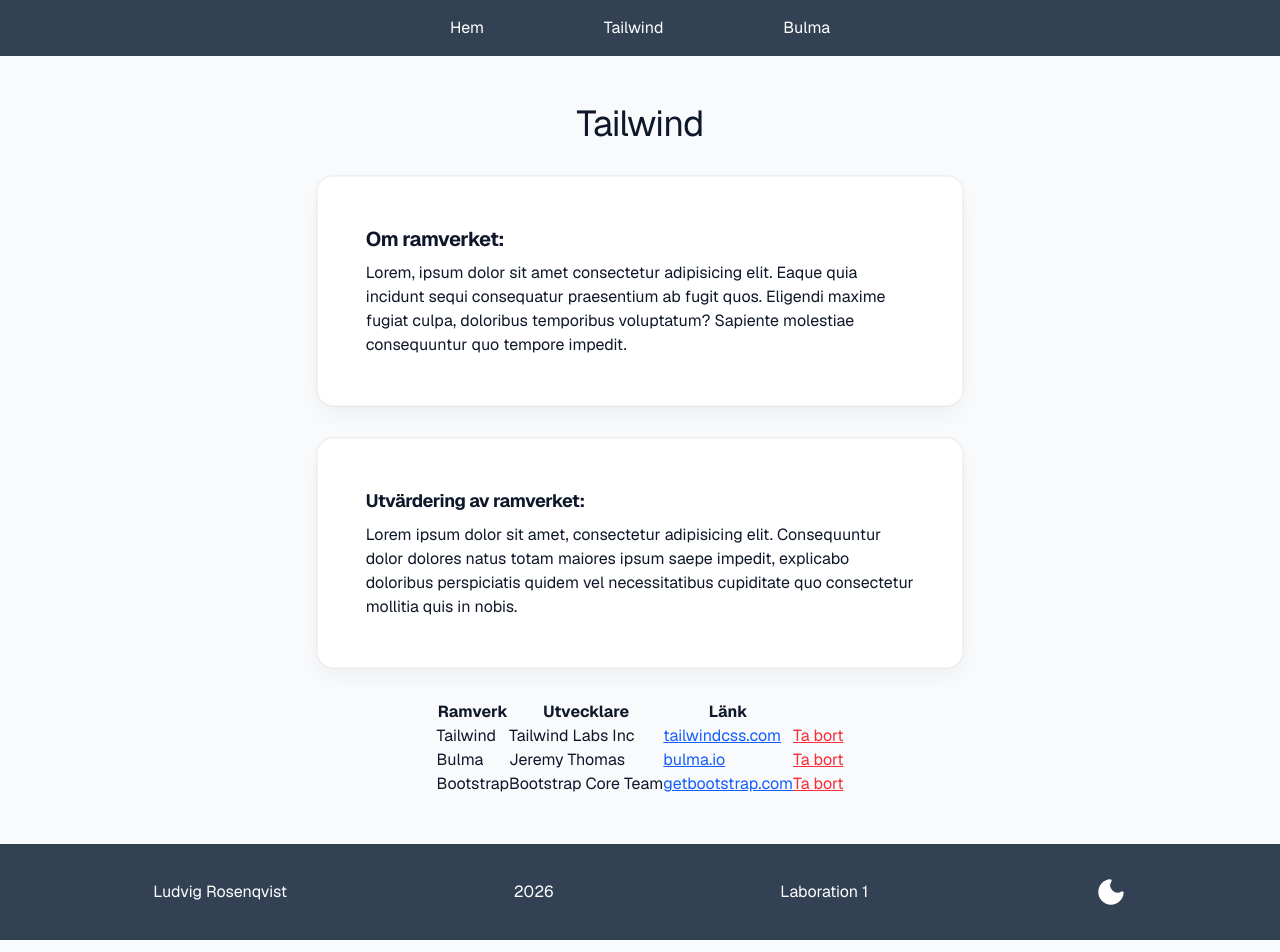
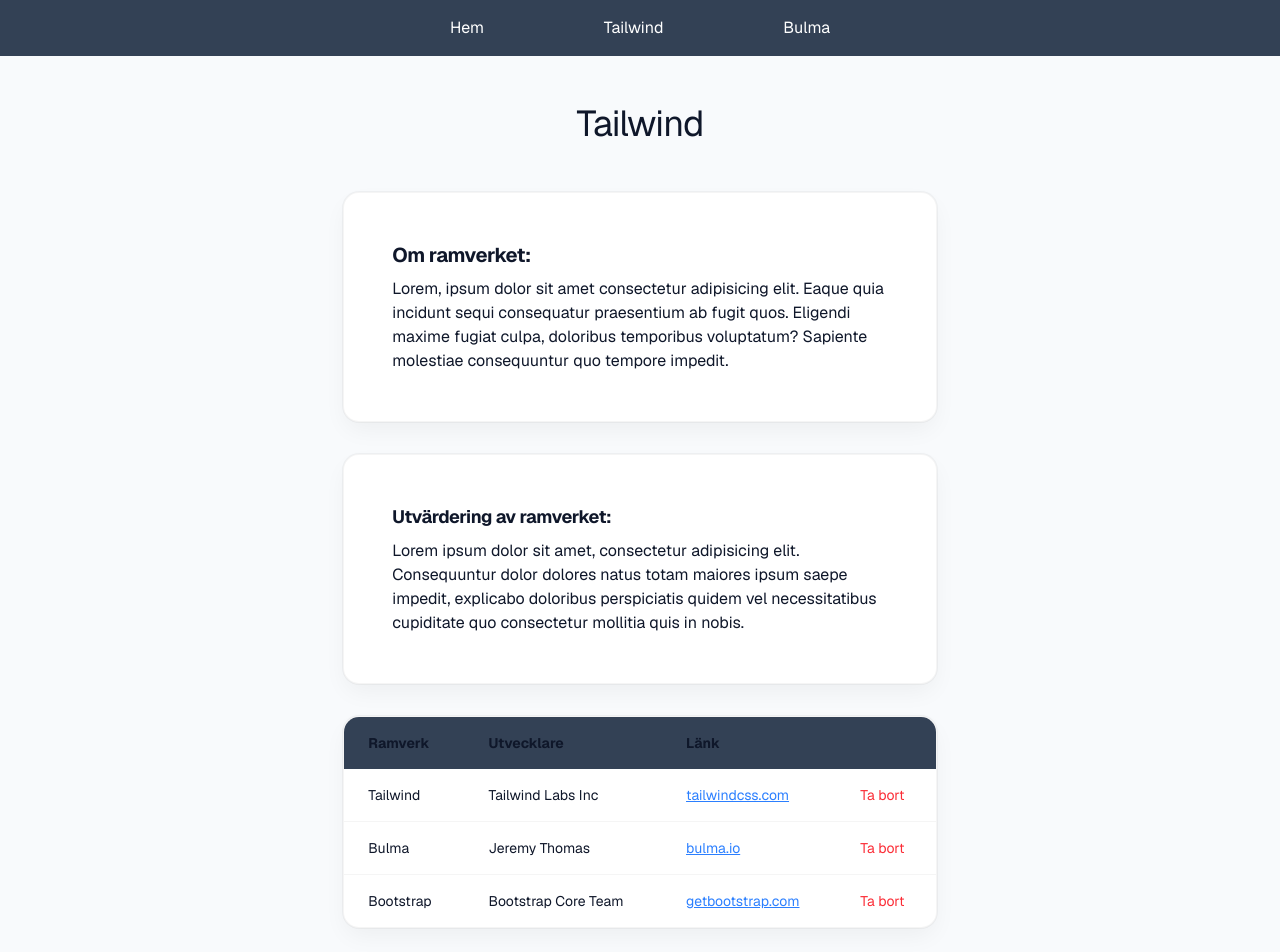
Before and after one commit to CLR2001/dt193g-laboration1, a Vue app: page /tailwind in a window 1280 px wide. Shown: the top 952 px of the page. Built offline with nearby package versions, Linux system fonts and the light colour scheme.

Commit message:
completed design for tailwind table and added function to reset table data

```diff
--- a/src/components/FooterBulma.vue
+++ b/src/components/FooterBulma.vue
@@ -1,5 +1,4 @@
 <script setup lang="ts">
-import { ref } from 'vue'
 import ToggleThemeButton from './ToggleThemeButton.vue'
 </script>
 
--- a/src/components/FooterTailwind.vue
+++ b/src/components/FooterTailwind.vue
@@ -1,5 +1,4 @@
 <script setup lang="ts">
-import { ref } from 'vue'
 import ToggleThemeButton from './ToggleThemeButton.vue'
 </script>
 
--- /dev/null
+++ b/src/components/FormBulma.vue
@@ -0,0 +1,7 @@
+<script setup lang="ts"></script>
+
+<template>
+  <div></div>
+</template>
+
+<style scoped></style>
--- a/src/components/HeaderBulma.vue
+++ b/src/components/HeaderBulma.vue
@@ -1,6 +1,4 @@
-<script setup>
-import { ref } from 'vue'
-</script>
+<script setup></script>
 
 <template>
   <header>
--- a/src/components/HeaderTailwind.vue
+++ b/src/components/HeaderTailwind.vue
@@ -1,6 +1,4 @@
-<script setup>
-import { ref } from 'vue'
-</script>
+<script setup></script>
 
 <template>
   <header>
--- a/src/components/TailwindForm.vue
+++ b/src/components/TableBulma.vue
@@ -19,12 +19,12 @@ const { tableData, deleteRow } = tableDataHandler()
           <td>{{ row.framework }}</td>
           <td>{{ row.developer }}</td>
           <td>
-            <a :href="row.url" target="_blank" class="text-blue-600 underline">
+            <a :href="row.url" target="_blank" class="">
               {{ row.linkText }}
             </a>
           </td>
           <td>
-            <button @click="deleteRow(row.id)" class="cursor-pointer text-red-500 underline">Ta bort</button>
+            <button @click="deleteRow(row.id, row.framework)" class="">Ta bort</button>
           </td>
         </tr>
       </tbody>
--- /dev/null
+++ b/src/components/TableTailwind.vue
@@ -0,0 +1,49 @@
+<script setup lang="ts">
+import { tableDataHandler } from '@/composables/tableDataHandler'
+const { tableData, deleteRow, resetTable } = tableDataHandler()
+</script>
+
+<template>
+  <div
+    class="border-border-line bg-card-surface w-full overflow-hidden overflow-x-auto rounded-2xl border shadow-(--shadow-card)"
+  >
+    <table class="box-border w-full table-auto border-collapse text-left text-sm">
+      <thead class="bg-brand-primary">
+        <tr>
+          <th class="px-6 py-4 whitespace-nowrap">Ramverk</th>
+          <th class="px-6 py-4 whitespace-nowrap">Utvecklare</th>
+          <th class="px-6 py-4 whitespace-nowrap">Länk</th>
+          <th class="px-6 py-4 whitespace-nowrap"></th>
+        </tr>
+      </thead>
+      <tbody class="divide-border-line divide-y">
+        <tr
+          v-for="row in tableData"
+          :key="row.id"
+          class="transition-colors duration-150 hover:bg-[color-mix(in_srgb,var(--color-card-surface)_98%,white)]"
+        >
+          <td class="px-6 py-4 whitespace-nowrap">{{ row.framework }}</td>
+          <td class="px-6 py-4 whitespace-nowrap">{{ row.developer }}</td>
+          <td class="px-6 py-4 whitespace-nowrap">
+            <a :href="row.url" target="_blank" class="text-blue-500 underline hover:text-blue-700">
+              {{ row.linkText }}
+            </a>
+          </td>
+          <td class="px-6 py-4 whitespace-nowrap">
+            <button @click="deleteRow(row.id, row.framework)" class="cursor-pointer text-red-500 hover:text-red-700">
+              Ta bort
+            </button>
+          </td>
+        </tr>
+      </tbody>
+    </table>
+  </div>
+  <button
+    @click="resetTable"
+    class="border-border-line bg-brand-primary cursor-pointer rounded-2xl border px-6 py-4 shadow-(--shadow-card) transition-transform duration-150 hover:scale-105"
+  >
+    Återställ tabellen
+  </button>
+</template>
+
+<style scoped></style>
--- a/src/composables/tableDataHandler.ts
+++ b/src/composables/tableDataHandler.ts
@@ -60,9 +60,19 @@ export function tableDataHandler() {
     tableData.value.push(newRow)
   }
 
-  const deleteRow = (id: string) => {
-    tableData.value = tableData.value.filter((row) => row.id !== id)
+  const deleteRow = (id: string, framework: string) => {
+    const userConfirm = confirm(`Är du säker att du vill radera ramverket '${framework}' från tabellen?`)
+    if (userConfirm) {
+      tableData.value = tableData.value.filter((row) => row.id !== id)
+    }
   }
 
-  return { tableData, addRow, deleteRow }
+  const resetTable = () => {
+    const userConfirm = confirm(`Är du säker att du vill återställa hela tabellen?`)
+    if (userConfirm) {
+      tableData.value = initializeData()
+    }
+  }
+
+  return { tableData, addRow, deleteRow, resetTable }
 }
--- a/src/views/BulmaView.vue
+++ b/src/views/BulmaView.vue
@@ -1,14 +1,33 @@
 <script setup>
-import { ref } from 'vue'
 import HeaderBulma from '@/components/HeaderBulma.vue'
 import FooterBulma from '@/components/FooterBulma.vue'
+import TableBulma from '@/components/TableBulma.vue'
 </script>
 
 <template>
   <div class="">
     <HeaderBulma></HeaderBulma>
-    <main></main>
+    <main>
+      <h1 class="">Bulma</h1>
+      <section class="">
+        <h2 class=""><b>Om ramverket:</b></h2>
+        <p>
+          Lorem, ipsum dolor sit amet consectetur adipisicing elit. Eaque quia incidunt sequi consequatur praesentium ab
+          fugit quos. Eligendi maxime fugiat culpa, doloribus temporibus voluptatum? Sapiente molestiae consequuntur quo
+          tempore impedit.
+        </p>
+      </section>
+      <section class="">
+        <h2 class=""><b>Utvärdering av ramverket:</b></h2>
+        <p>
+          Lorem ipsum dolor sit amet, consectetur adipisicing elit. Consequuntur dolor dolores natus totam maiores ipsum
+          saepe impedit, explicabo doloribus perspiciatis quidem vel necessitatibus cupiditate quo consectetur mollitia
+          quis in nobis.
+        </p>
+      </section>
+    </main>
     <FooterBulma></FooterBulma>
+    <TableBulma></TableBulma>
   </div>
 </template>
 
--- a/src/views/HomeView.vue
+++ b/src/views/HomeView.vue
@@ -8,9 +8,7 @@ import FooterTailwind from '@/components/FooterTailwind.vue'
   <div class="grid min-h-svh w-full grid-rows-[auto_1fr_auto]">
     <HeaderTailwind></HeaderTailwind>
     <main class="mx-auto flex w-[min(100%,70ch)] flex-col p-[5%] sm:p-12">
-      <section
-        class="bg-card-surface h-fit rounded-2xl border border-[var(--color-border-line)] p-8 shadow-[var(--shadow-card)] sm:p-12"
-      >
+      <section class="bg-card-surface border-border-line shadow-(--shadow-card)] h-fit rounded-2xl border p-8 sm:p-12">
         <h1 class="text-2xl sm:text-4xl">Laboration 1 - DT193G</h1>
         <p class="my-6 text-lg sm:text-xl">av Ludvig Rosenqvist</p>
         <p class="max-w-[60ch]">
--- a/src/views/TailwindView.vue
+++ b/src/views/TailwindView.vue
@@ -2,14 +2,14 @@
 import { ref } from 'vue'
 import HeaderTailwind from '@/components/HeaderTailwind.vue'
 import FooterTailwind from '@/components/FooterTailwind.vue'
-import TailwindForm from '@/components/TailwindForm.vue'
+import TableTailwind from '@/components/TableTailwind.vue'
 </script>
 
 <template>
   <div class="grid min-h-svh grid-rows-[auto_1fr_auto]">
     <HeaderTailwind></HeaderTailwind>
-    <main class="mx-auto flex w-[min(100%,70ch)] flex-col items-center gap-8 p-[5%] sm:p-12">
-      <h1 class="text-4xl tracking-tight">Tailwind</h1>
+    <h1 class="m-auto mt-12 text-4xl tracking-tight">Tailwind</h1>
+    <main class="mx-auto flex w-full max-w-[65ch] flex-col items-center gap-8 overflow-hidden px-[5%] py-12 sm:px-12">
       <section class="bg-card-surface border-border-line rounded-2xl border p-8 shadow-(--shadow-card) sm:p-12">
         <h2 class="mb-2 text-xl tracking-tight"><b>Om ramverket:</b></h2>
         <p>
@@ -26,7 +26,7 @@ import TailwindForm from '@/components/TailwindForm.vue'
           quis in nobis.
         </p>
       </section>
-      <TailwindForm></TailwindForm>
+      <TableTailwind></TableTailwind>
     </main>
     <FooterTailwind></FooterTailwind>
   </div>
```
Also changed, not shown: src/components/FormTailwind.vue (added).
